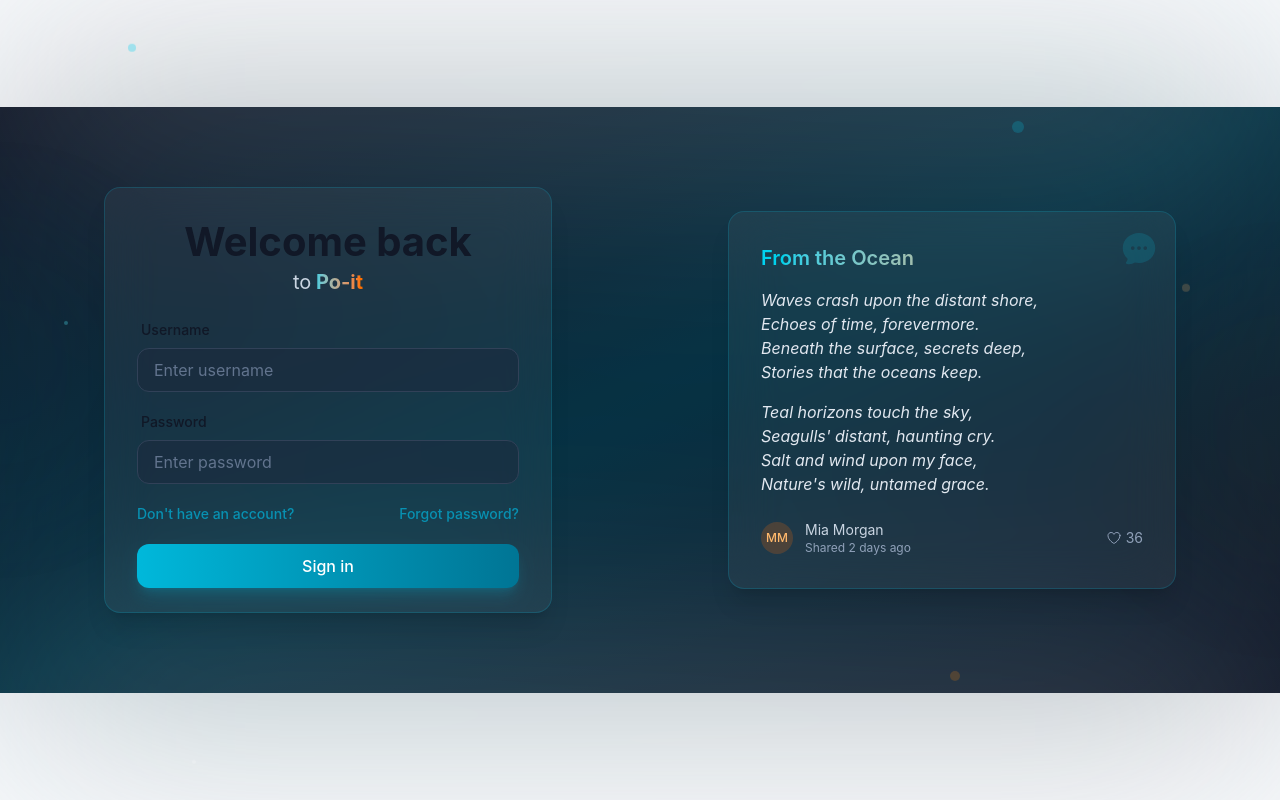
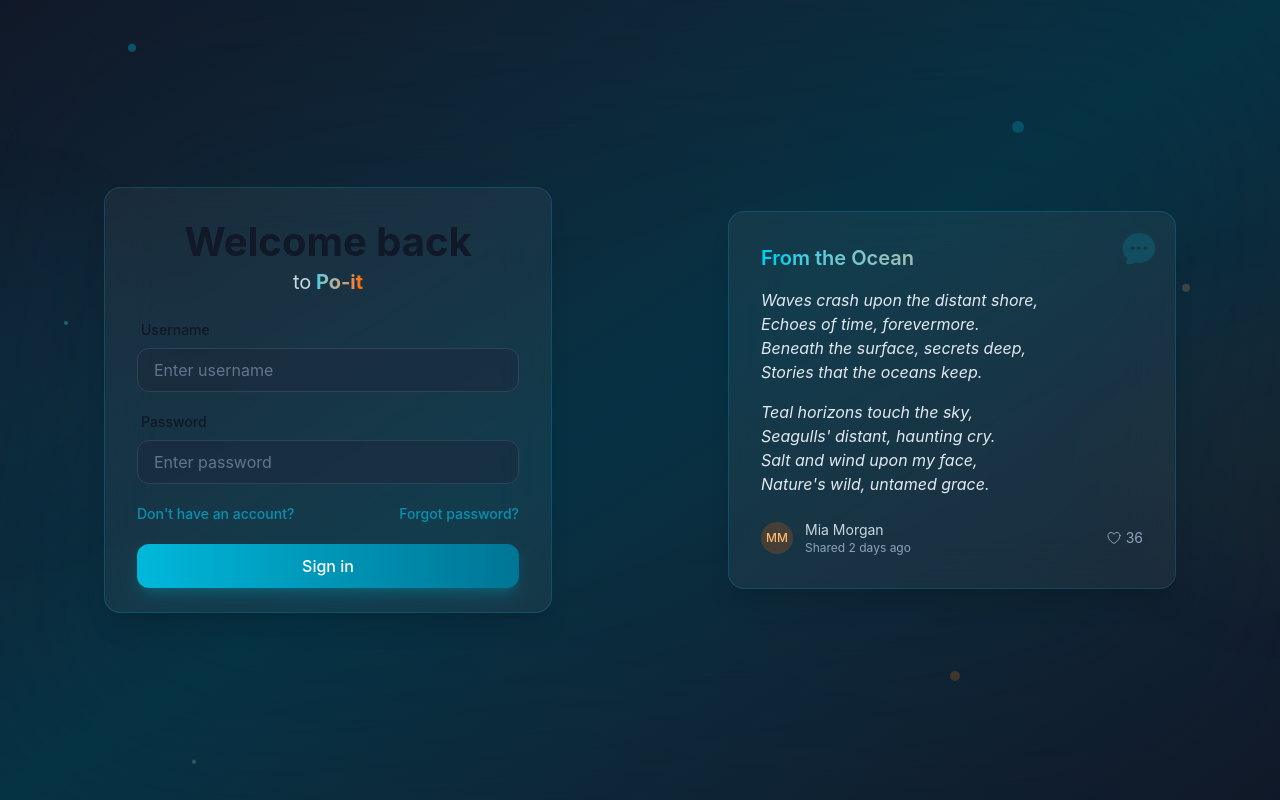
Before and after one commit to AndyRosenberg/Po-it-ts, a React (Vite) app in the folder frontend/: page /login in a window 1280 px wide. Shown: the top 800 px of the page. Built offline with nearby package versions, Linux system fonts and the light colour scheme; no server answers.

Commit message:
fixing background

```diff
--- a/frontend/src/App.tsx
+++ b/frontend/src/App.tsx
@@ -24,7 +24,7 @@ function App() {
       </div>
 
       {/* Main content */}
-      <div className="relative flex items-center justify-center h-full w-full" style={{width: "100vw"}}>
+      <div className="relative flex items-center justify-center h-full w-full" style={{minWidth: "100vw", minHeight: "100vh"}}>
         <div className="w-full h-full flex items-center justify-center px-4 py-8 overflow-y-auto">
           <AppRoutes />
         </div>
```
